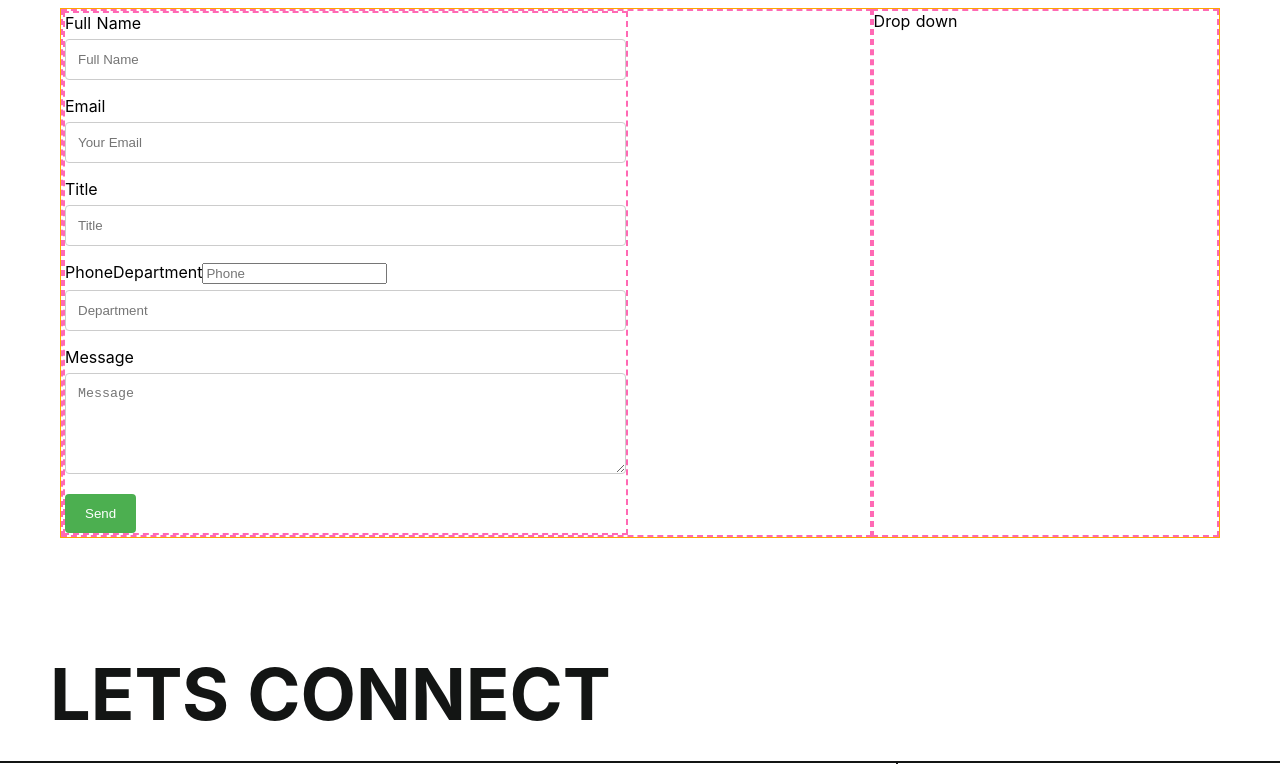
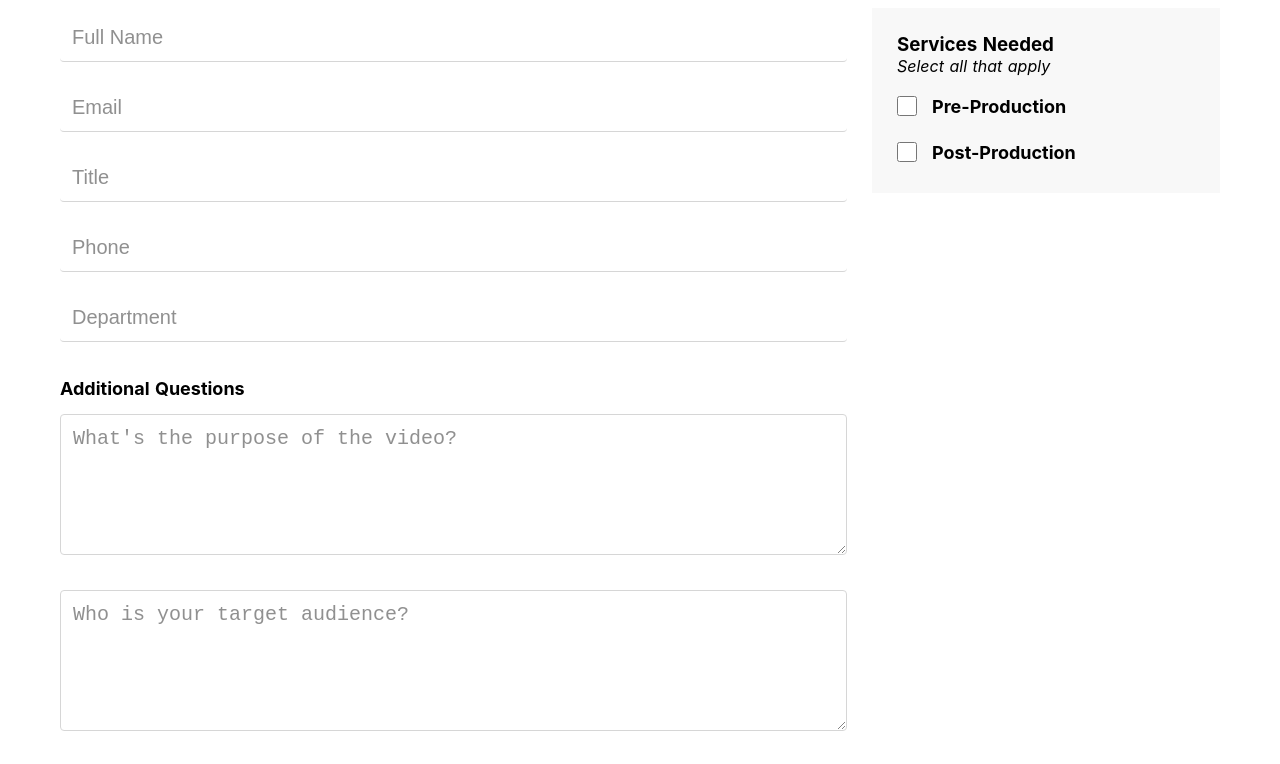
Before and after one commit to devNroses/formativeproductions, a Nuxt app: page /contact in a window 1280 px wide. Shown: the part 840-1604 px from the top of the page. Built offline with nearby package versions, Linux system fonts and the light colour scheme; what vue-video-wrapper would draw is missing.

Commit message:
(feat) Working contact form

```diff
--- a/pages/contact/Form.vue
+++ b/pages/contact/Form.vue
@@ -1,7 +1,7 @@
 <template>
   <div class="form-container">
+    <div>
       <form @submit.prevent="sendEmail">
-      <label>Full Name</label>
         <input
           type="text"
           v-model="name"
@@ -9,38 +9,74 @@
           placeholder="Full Name"
         />
 
-      <label>Email</label>
-      <input
-        type="email"
-        v-model="email"
-        name="email"
-        placeholder="Your Email"
-      />
-      <label>Title</label>
+        <input type="email" v-model="email" name="email" placeholder="Email" />
         <input type="text" v-model="title" name="title" placeholder="Title" />
 
-      <label>Phone</label>
         <input type="phone" v-model="phone" name="phone" placeholder="Phone" />
 
-      <label>Department</label>
         <input
           type="text"
           v-model="department"
           name="department"
           placeholder="Department"
         />
-      <label>Message</label>
+
+        <div class="form-additional">
+          <span>Additional Questions</span>
           <textarea
-        name="message"
-        v-model="message"
+            name="purposevideo"
+            v-model="purposevideo"
             cols="30"
             rows="5"
-        placeholder="Message"
-      >
-      </textarea>
-
+            placeholder="What's the purpose of the video?"
+          />
+          <textarea
+            name="targetaudience"
+            v-model="targetaudience"
+            cols="30"
+            rows="5"
+            placeholder="Who is your target audience? "
+          />
+          <textarea
+            name="keymessages"
+            v-model="keymessages"
+            cols="30"
+            rows="5"
+            placeholder="What are your key mdessages that need to be included in the video? "
+          />
+          <textarea
+            name="keydates"
+            v-model="keydates"
+            cols="30"
+            rows="5"
+            placeholder="Are there any key dates, times, and locations that need to be listed in the video?"
+          />
+        </div>
         <input type="submit" value="Send" />
       </form>
+    </div>
+    <div class="form-select">
+      <h3>Services Needed</h3>
+      <i>Select all that apply</i>
+      <span>
+        <input
+          type="checkbox"
+          id="preProduction"
+          value="Pre-Production"
+          v-model="services"
+        />
+        <label for="Pre-Production">Pre-Production</label>
+      </span>
+      <span>
+        <input
+          type="checkbox"
+          id="postProduction"
+          value="Post-Production"
+          v-model="services"
+        />
+        <label for="Post-Production">Post-Production</label>
+      </span>
+    </div>
   </div>
 </template>
 
@@ -55,7 +91,11 @@ export default {
       title: "",
       phone: "",
       department: "",
-      message: ""
+      purposevideo: "",
+      targetaudience: "",
+      keymessages: "",
+      keydates: "",
+      services: []
     };
   },
   methods: {
@@ -65,7 +105,12 @@ export default {
         email: this.email,
         title: this.title,
         phone: this.phone,
-        department: this.department
+        department: this.department,
+        purposevideo: this.purposevideo,
+        targetaudience: this.targetaudience,
+        keymessages: this.keymessages,
+        keydates: this.keydates,
+        services: this.services
       };
 
       emailjs
@@ -98,6 +143,63 @@ testing from the form", first: "Jon", last: "Doe", phone: "8883334932", });
   box-sizing: border-box;
 }
 
+.form {
+  &-container {
+    width: 100%;
+    display: flex;
+    flex-direction: row;
+    flex-wrap: wrap-reverse;
+
+    div {
+      span {
+        font-size: 18px;
+        font-weight: bold;
+      }
+      &:first-child {
+        max-width: 70%;
+        min-width: 380px;
+      }
+
+      &:last-child {
+        flex: 1;
+      }
+
+      @media only screen and (max-width: 600px) {
+        div {
+          width: 100%;
+          min-width: 100%;
+        }
+      }
+    }
+  }
+  &-additional {
+    margin: 20px 0;
+  }
+  &-select {
+    display: flex;
+    flex-direction: column;
+    background: #f8f8f8;
+    height: fit-content;
+    padding: 25px;
+    align-self: flex-end;
+
+    span {
+      display: flex;
+      margin: 20px 0 5px;
+
+      input[type="checkbox"] {
+        width: 20px;
+        height: 20px;
+        margin-right: 15px;
+      }
+    }
+  }
+}
+
+form {
+  padding-right: 25px;
+}
+
 .container {
   display: block;
   margin: auto;
@@ -114,15 +216,39 @@ label {
 
 input[type="text"],
 [type="email"],
+[type="phone"],
 textarea {
   width: 100%;
   padding: 12px;
-  border: 1px solid #ccc;
+  border: 0px;
+  font-size: 20px;
+  border-bottom: 1px solid #ccc;
   border-radius: 4px;
   box-sizing: border-box;
   margin-top: 6px;
   margin-bottom: 16px;
+  margin-right: 25px;
   resize: vertical;
+  outline: none !important;
+  opacity: 0.8;
+  transition: 0.4s border ease-in-out;
+
+  &:focus {
+    opacity: 1;
+    border-bottom: 1px solid #111;
+  }
+}
+
+textarea {
+  border: 1px solid #ccc;
+  transition: 0.4s border ease-in-out;
+  opacity: 0.8;
+  margin-top: 15px;
+
+  &:focus {
+    opacity: 1;
+    border: 1px solid #111;
+  }
 }
 
 input[type="submit"] {
--- a/pages/contact/index.vue
+++ b/pages/contact/index.vue
@@ -28,8 +28,7 @@
         <span>Project Leaders Information</span>
       </div>
       <div class="contactForm-container">
-        <div><Form /></div>
-        <div>Drop down</div>
+        <Form />
       </div>
     </div>
   </div>
@@ -102,26 +101,11 @@ export default Vue.extend({
   &-container {
     display: flex;
     flex-wrap: wrap;
-    border: 1px solid orange;
+  }
 
-    div {
-      border: 2px dashed hotpink;
-      &:first-child {
-        width: 70%;
-        min-width: 380px;
-      }
-
-      &:last-child {
-        flex: 1;
-      }
-
-      @media only screen and (max-width: 600px) {
-        div {
-          width: 100%;
-          min-width: 100%;
-        }
-      }
-    }
+  &-select {
+    border: 2px dashed dodgerblue;
+    padding: 0 25px;
   }
 }
 </style>
```
Lines whose indentation alone changed are shown as unchanged.
